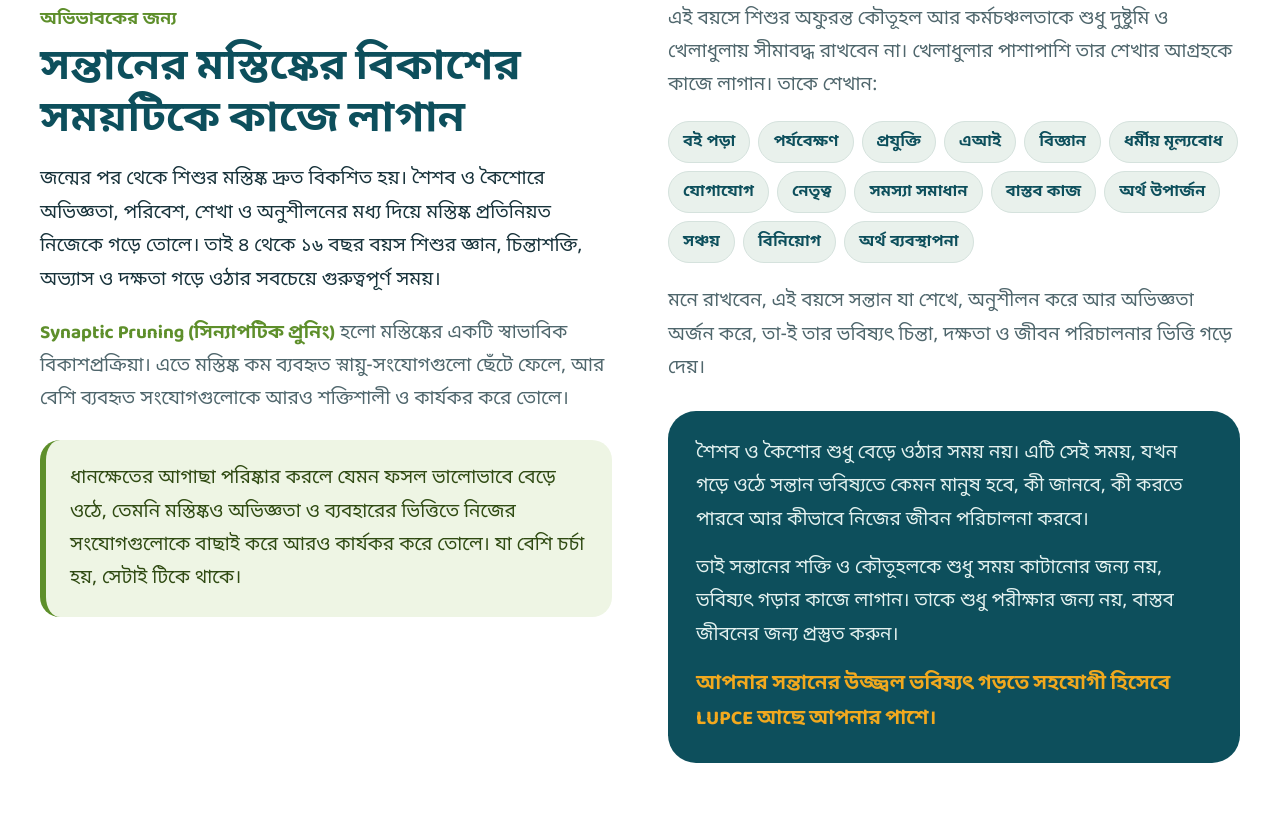
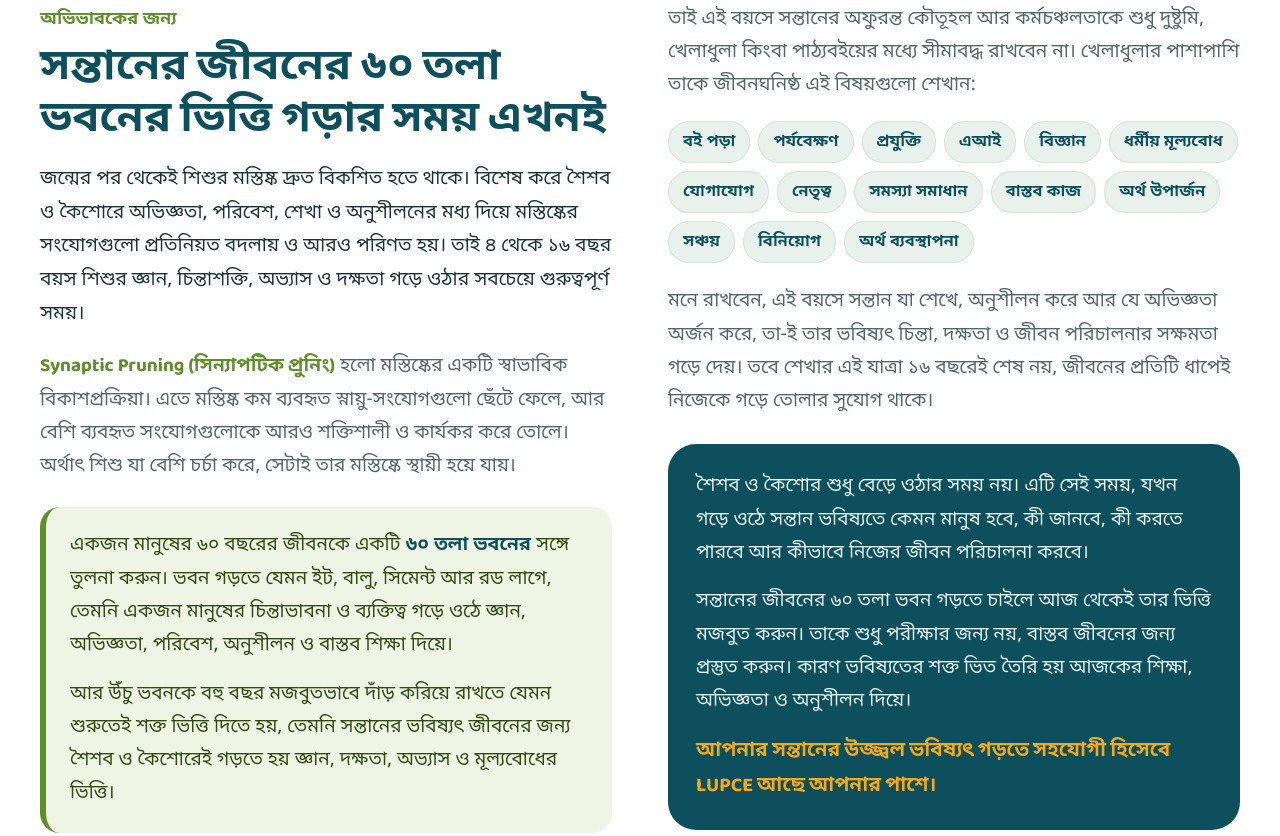
Before and after one commit to lupce8teen/lupce-website, a plain HTML site: page index.html in a window 1280 px wide. Shown: the part 1551-2387 px from the top of the page. Drawn offline with Linux system fonts and the light colour scheme.

Commit message:
Add files via upload

```diff
--- a/index.html
+++ b/index.html
@@ -250,6 +250,9 @@
   .brain h2{margin-bottom:16px}
   .brain .lead2{font-size:1.2rem;color:var(--ink)}
   .brain p{color:var(--muted)}
+  .paddy-note.building p{margin:0 0 .8em;color:#2F4A12}
+  .paddy-note.building p:last-child{margin:0}
+  .paddy-note.building b{color:var(--river)}
   .term{display:inline-block;font-family:var(--head);font-weight:700;color:var(--paddy)}
   .paddy-note{margin:24px 0;padding:22px 24px;border-radius:20px;background:#EEF5E4;border-left:6px solid var(--paddy);color:#2F4A12;font-weight:500}
   .chips{list-style:none;margin:14px 0 0;padding:0;display:flex;flex-wrap:wrap;gap:8px}
@@ -551,18 +554,21 @@
     <div class="wrap brain">
       <div>
         <span class="kicker"><span lang="bn">অভিভাবকের জন্য</span><span lang="en">For parents</span></span>
-        <h2><span lang="bn">সন্তানের মস্তিষ্কের বিকাশের সময়টিকে কাজে লাগান</span><span lang="en">Make the most of your child's brain-growing years</span></h2>
-        <p class="lead2"><span lang="bn">জন্মের পর থেকে শিশুর মস্তিষ্ক দ্রুত বিকশিত হয়। শৈশব ও কৈশোরে অভিজ্ঞতা, পরিবেশ, শেখা ও অনুশীলনের মধ্য দিয়ে মস্তিষ্ক প্রতিনিয়ত নিজেকে গড়ে তোলে। তাই ৪ থেকে ১৬ বছর বয়স শিশুর জ্ঞান, চিন্তাশক্তি, অভ্যাস ও দক্ষতা গড়ে ওঠার সবচেয়ে গুরুত্বপূর্ণ সময়।</span><span lang="en">A child's brain grows fast from birth. Through childhood and the teenage years it keeps shaping itself through experience, surroundings, learning and practice. That is why ages 4 to 16 are the most important years for building knowledge, thinking, habits and skills.</span></p>
-        <p><span lang="bn"><span class="term">Synaptic Pruning (সিন্যাপটিক প্রুনিং)</span> হলো মস্তিষ্কের একটি স্বাভাবিক বিকাশপ্রক্রিয়া। এতে মস্তিষ্ক কম ব্যবহৃত স্নায়ু-সংযোগগুলো ছেঁটে ফেলে, আর বেশি ব্যবহৃত সংযোগগুলোকে আরও শক্তিশালী ও কার্যকর করে তোলে।</span><span lang="en"><span class="term">Synaptic pruning</span> is a natural part of brain development. The brain trims away connections that are rarely used and makes the often-used ones stronger and more efficient.</span></p>
-        <div class="paddy-note"><span lang="bn">ধানক্ষেতের আগাছা পরিষ্কার করলে যেমন ফসল ভালোভাবে বেড়ে ওঠে, তেমনি মস্তিষ্কও অভিজ্ঞতা ও ব্যবহারের ভিত্তিতে নিজের সংযোগগুলোকে বাছাই করে আরও কার্যকর করে তোলে। যা বেশি চর্চা হয়, সেটাই টিকে থাকে।</span><span lang="en">Just as clearing weeds from a paddy field helps the rice grow well, the brain sorts its connections by experience and use. What is practised most is what stays.</span></div>
+        <h2><span lang="bn">সন্তানের জীবনের ৬০ তলা ভবনের ভিত্তি গড়ার সময় এখনই</span><span lang="en">Now is the time to lay the foundation of your child's 60-storey life</span></h2>
+        <p class="lead2"><span lang="bn">জন্মের পর থেকেই শিশুর মস্তিষ্ক দ্রুত বিকশিত হতে থাকে। বিশেষ করে শৈশব ও কৈশোরে অভিজ্ঞতা, পরিবেশ, শেখা ও অনুশীলনের মধ্য দিয়ে মস্তিষ্কের সংযোগগুলো প্রতিনিয়ত বদলায় ও আরও পরিণত হয়। তাই ৪ থেকে ১৬ বছর বয়স শিশুর জ্ঞান, চিন্তাশক্তি, অভ্যাস ও দক্ষতা গড়ে ওঠার সবচেয়ে গুরুত্বপূর্ণ সময়।</span><span lang="en">A child's brain grows fast from birth. Through childhood and the teenage years, experience, surroundings, learning and practice keep changing and maturing its connections. That is why ages 4 to 16 are the most important years for building knowledge, thinking, habits and skills.</span></p>
+        <p><span lang="bn"><span class="term">Synaptic Pruning (সিন্যাপটিক প্রুনিং)</span> হলো মস্তিষ্কের একটি স্বাভাবিক বিকাশপ্রক্রিয়া। এতে মস্তিষ্ক কম ব্যবহৃত স্নায়ু-সংযোগগুলো ছেঁটে ফেলে, আর বেশি ব্যবহৃত সংযোগগুলোকে আরও শক্তিশালী ও কার্যকর করে তোলে। অর্থাৎ শিশু যা বেশি চর্চা করে, সেটাই তার মস্তিষ্কে স্থায়ী হয়ে যায়।</span><span lang="en"><span class="term">Synaptic pruning</span> is a natural part of brain development. The brain trims away connections that are rarely used and makes the often-used ones stronger and more efficient. In other words, what a child practises most is what stays in their brain.</span></p>
+        <div class="paddy-note building">
+          <p><span lang="bn">একজন মানুষের ৬০ বছরের জীবনকে একটি <b>৬০ তলা ভবনের</b> সঙ্গে তুলনা করুন। ভবন গড়তে যেমন ইট, বালু, সিমেন্ট আর রড লাগে, তেমনি একজন মানুষের চিন্তাভাবনা ও ব্যক্তিত্ব গড়ে ওঠে জ্ঞান, অভিজ্ঞতা, পরিবেশ, অনুশীলন ও বাস্তব শিক্ষা দিয়ে।</span><span lang="en">Think of a person's 60 years of life as a <b>60-storey building</b>. Just as a building needs bricks, sand, cement and steel, a person's thinking and character are built from knowledge, experience, surroundings, practice and real-life learning.</span></p>
+          <p><span lang="bn">আর উঁচু ভবনকে বহু বছর মজবুতভাবে দাঁড় করিয়ে রাখতে যেমন শুরুতেই শক্ত ভিত্তি দিতে হয়, তেমনি সন্তানের ভবিষ্যৎ জীবনের জন্য শৈশব ও কৈশোরেই গড়তে হয় জ্ঞান, দক্ষতা, অভ্যাস ও মূল্যবোধের ভিত্তি।</span><span lang="en">And just as a tall building needs a strong foundation from the start to stand firm for many years, a child's future life needs a foundation of knowledge, skills, habits and values built in childhood and the teenage years.</span></p>
+        </div>
       </div>
       <div>
-        <p><span lang="bn">এই বয়সে শিশুর অফুরন্ত কৌতূহল আর কর্মচঞ্চলতাকে শুধু দুষ্টুমি ও খেলাধুলায় সীমাবদ্ধ রাখবেন না। খেলাধুলার পাশাপাশি তার শেখার আগ্রহকে কাজে লাগান। তাকে শেখান:</span><span lang="en">Don't let your child's endless curiosity and energy go only into mischief and play. Alongside play, put their eagerness to learn to work. Teach them:</span></p>
+        <p><span lang="bn">তাই এই বয়সে সন্তানের অফুরন্ত কৌতূহল আর কর্মচঞ্চলতাকে শুধু দুষ্টুমি, খেলাধুলা কিংবা পাঠ্যবইয়ের মধ্যে সীমাবদ্ধ রাখবেন না। খেলাধুলার পাশাপাশি তাকে জীবনঘনিষ্ঠ এই বিষয়গুলো শেখান:</span><span lang="en">So at this age, don't limit your child's endless curiosity and energy to mischief, play or textbooks alone. Alongside play, teach them these life skills:</span></p>
         <ul class="chips"><li><span lang="bn">বই পড়া</span><span lang="en">Reading</span></li><li><span lang="bn">পর্যবেক্ষণ</span><span lang="en">Observation</span></li><li><span lang="bn">প্রযুক্তি</span><span lang="en">Technology</span></li><li><span lang="bn">এআই</span><span lang="en">AI</span></li><li><span lang="bn">বিজ্ঞান</span><span lang="en">Science</span></li><li><span lang="bn">ধর্মীয় মূল্যবোধ</span><span lang="en">Religious values</span></li><li><span lang="bn">যোগাযোগ</span><span lang="en">Communication</span></li><li><span lang="bn">নেতৃত্ব</span><span lang="en">Leadership</span></li><li><span lang="bn">সমস্যা সমাধান</span><span lang="en">Problem solving</span></li><li><span lang="bn">বাস্তব কাজ</span><span lang="en">Real work</span></li><li><span lang="bn">অর্থ উপার্জন</span><span lang="en">Earning</span></li><li><span lang="bn">সঞ্চয়</span><span lang="en">Saving</span></li><li><span lang="bn">বিনিয়োগ</span><span lang="en">Investing</span></li><li><span lang="bn">অর্থ ব্যবস্থাপনা</span><span lang="en">Money management</span></li></ul>
-        <p style="margin-top:22px"><span lang="bn">মনে রাখবেন, এই বয়সে সন্তান যা শেখে, অনুশীলন করে আর অভিজ্ঞতা অর্জন করে, তা-ই তার ভবিষ্যৎ চিন্তা, দক্ষতা ও জীবন পরিচালনার ভিত্তি গড়ে দেয়।</span><span lang="en">Remember: what a child learns, practises and experiences at this age lays the foundation for how they will think, what they can do and how they will run their life.</span></p>
+        <p style="margin-top:22px"><span lang="bn">মনে রাখবেন, এই বয়সে সন্তান যা শেখে, অনুশীলন করে আর যে অভিজ্ঞতা অর্জন করে, তা-ই তার ভবিষ্যৎ চিন্তা, দক্ষতা ও জীবন পরিচালনার সক্ষমতা গড়ে দেয়। তবে শেখার এই যাত্রা ১৬ বছরেই শেষ নয়, জীবনের প্রতিটি ধাপেই নিজেকে গড়ে তোলার সুযোগ থাকে।</span><span lang="en">Remember: what a child learns, practises and experiences at this age shapes how they will think, what they can do and how well they can run their life. But learning doesn't end at 16; every stage of life is a chance to keep growing.</span></p>
         <div class="brain-close">
           <p><span lang="bn">শৈশব ও কৈশোর শুধু বেড়ে ওঠার সময় নয়। এটি সেই সময়, যখন গড়ে ওঠে সন্তান ভবিষ্যতে কেমন মানুষ হবে, কী জানবে, কী করতে পারবে আর কীভাবে নিজের জীবন পরিচালনা করবে।</span><span lang="en">Childhood and the teenage years are not just for growing up. They are when the foundation is laid for who your child will become, what they will know, what they can do and how they will run their life.</span></p>
-          <p><span lang="bn">তাই সন্তানের শক্তি ও কৌতূহলকে শুধু সময় কাটানোর জন্য নয়, ভবিষ্যৎ গড়ার কাজে লাগান। তাকে শুধু পরীক্ষার জন্য নয়, বাস্তব জীবনের জন্য প্রস্তুত করুন।</span><span lang="en">So use your child's energy and curiosity not just to pass the time, but to build a future. Prepare them not only for exams, but for real life.</span></p>
+          <p><span lang="bn">সন্তানের জীবনের ৬০ তলা ভবন গড়তে চাইলে আজ থেকেই তার ভিত্তি মজবুত করুন। তাকে শুধু পরীক্ষার জন্য নয়, বাস্তব জীবনের জন্য প্রস্তুত করুন। কারণ ভবিষ্যতের শক্ত ভিত তৈরি হয় আজকের শিক্ষা, অভিজ্ঞতা ও অনুশীলন দিয়ে।</span><span lang="en">If you want to build your child's 60-storey life, strengthen its foundation from today. Prepare them not only for exams, but for real life, because a strong future is built on today's learning, experience and practice.</span></p>
           <p><span lang="bn">আপনার সন্তানের উজ্জ্বল ভবিষ্যৎ গড়তে সহযোগী হিসেবে LUPCE আছে আপনার পাশে।</span><span lang="en">LUPCE stands beside you as a partner in building your child's bright future.</span></p>
         </div>
       </div>
```
